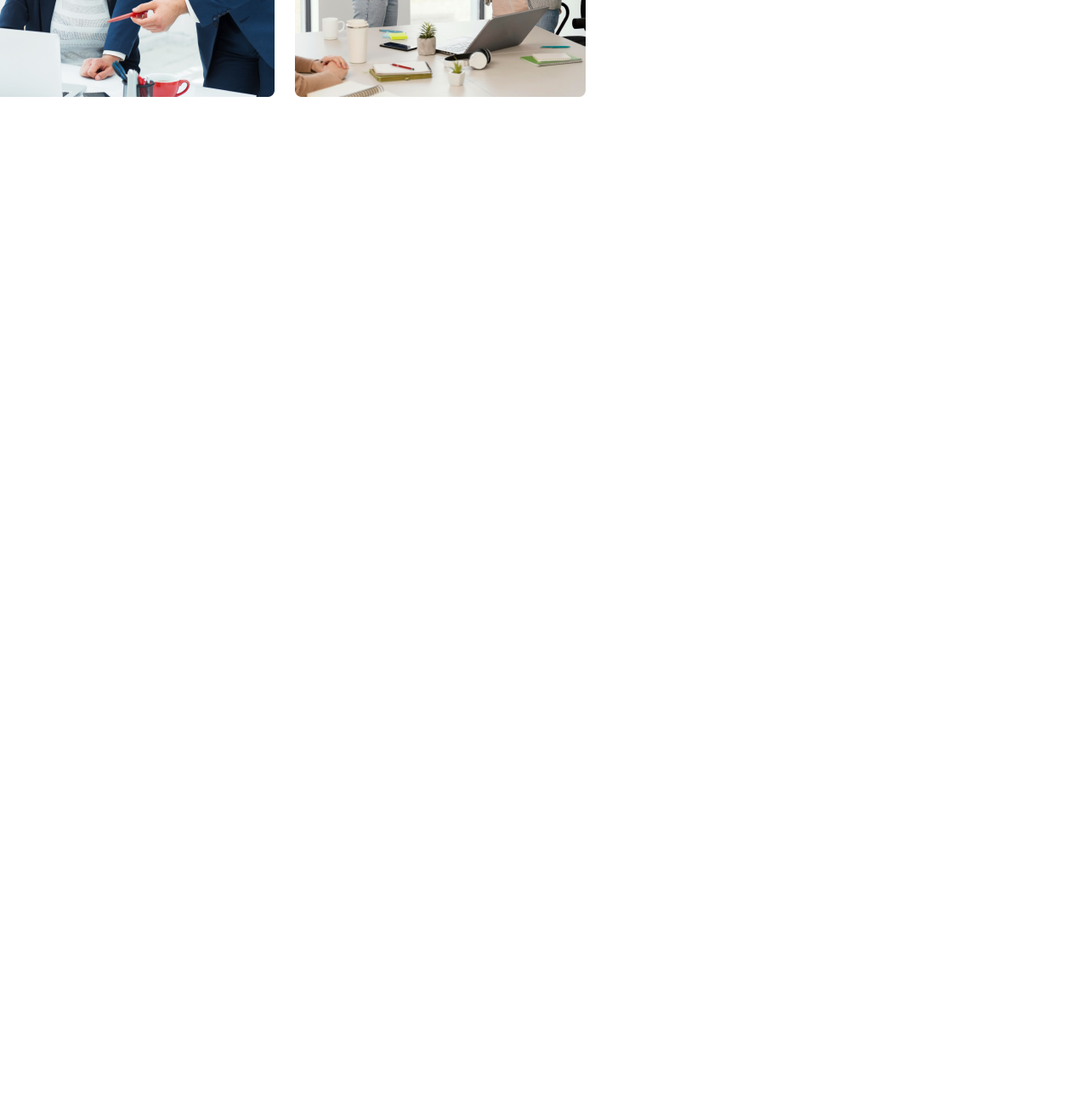
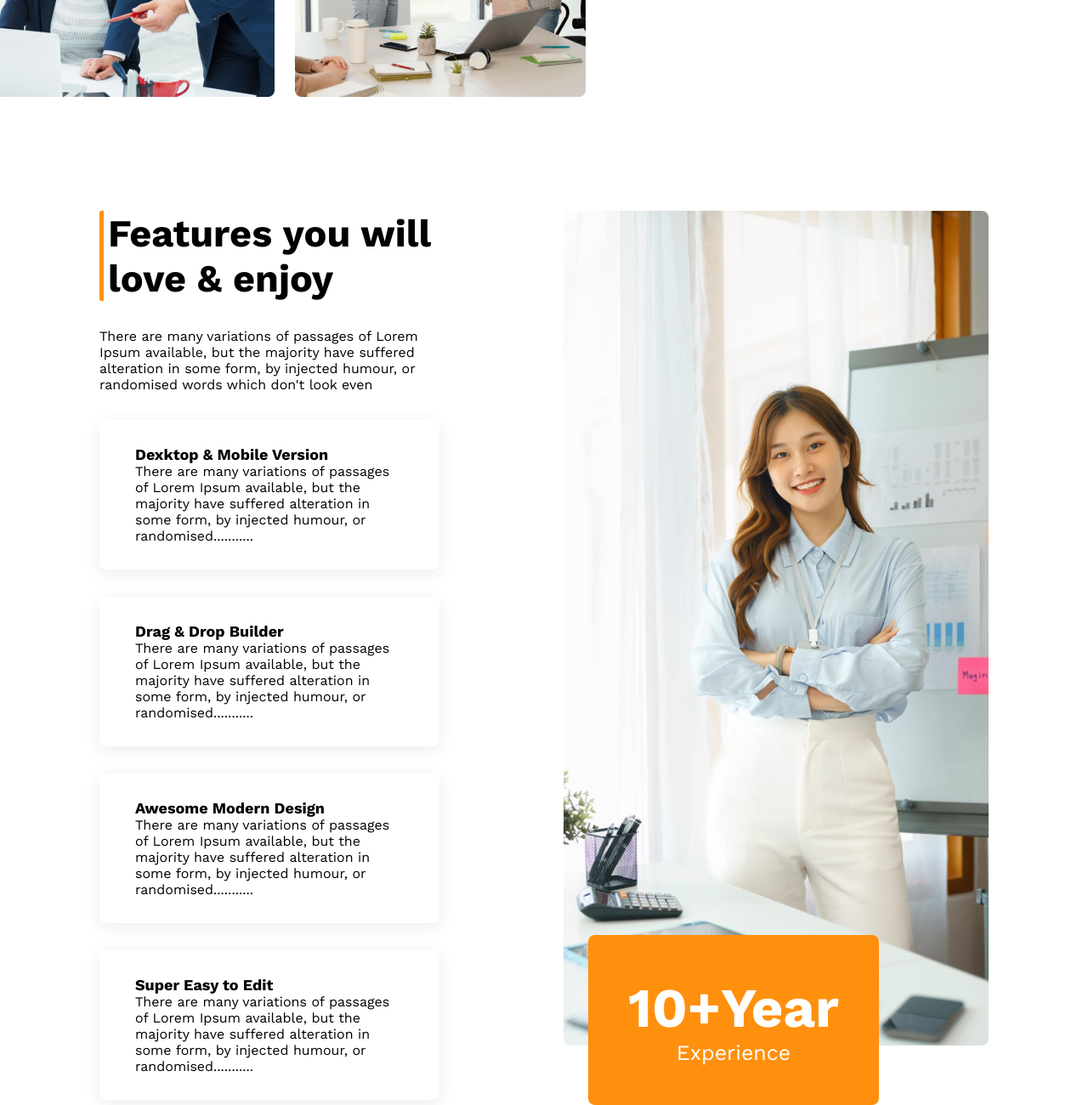
Before and after one commit to afikAfikur/G3-Architacts-website, a plain HTML site: page index.html in a window 1280 px wide. Shown: the part 2009-3309 px from the top of the page at 85% size. Before the commit the page ends 2127 px from the top, so only its background shows below. Drawn offline with nearby package versions, Linux system fonts and the light colour scheme.

Commit message:
Done with second section

```diff
--- a/index.html
+++ b/index.html
@@ -63,6 +63,37 @@
                 </div>
             </div>
         </section>
+        <section>
+            <div class="second_se work-sans-first ">
+                <div class="flexing">
+
+                    <div class="container_ingri">
+                        <div><h1  class="love">Features you will <br> love & enjoy</h1></div>
+
+                        <p class="hiji">There are many variations of passages of Lorem Ipsum available, but the majority have suffered alteration in some form, by injected humour, or randomised words which don't look even</p>
+                        <div class="items_inside whitning"><h6 class="biji">Dexktop & Mobile Version</h6>
+                        <p class="hiji">There are many variations of passages of Lorem Ipsum available, but the majority have suffered alteration in some form, by injected humour, or randomised...........</p></div>
+                        <div class="items_inside whitning "><h6 class="biji">Drag & Drop Builder</h6>
+                        <p class="hiji">There are many variations of passages of Lorem Ipsum available, but the majority have suffered alteration in some form, by injected humour, or randomised...........</p></div>
+                        <div class="items_inside whitning"><h6 class="biji">Awesome Modern Design</h6>
+                        <p class="hiji">There are many variations of passages of Lorem Ipsum available, but the majority have suffered alteration in some form, by injected humour, or randomised...........</p></div>
+                        <div class="items_inside whitning"><h6 class="biji">Super Easy to Edit</h6>
+                        <p class="hiji">There are many variations of passages of Lorem Ipsum available, but the majority have suffered alteration in some form, by injected humour, or randomised...........</p></div>
+
+
+
+
+                    </div>
+                    <div class="container_ingri_img">
+
+                    </div>
+                </div>
+                <div class="ten_year">
+                    <h1 class="year">10+Year</h1>
+                    <h6 class="experience">Experience</h6>
+                </div>
+            </div>
+        </section>
     </main>
     <footer>
 
--- a/styles/index.css
+++ b/styles/index.css
@@ -136,8 +136,86 @@ header{
     margin-top: 32px;
     margin-left: 0px;
 }
+.love{
+    font-weight: bold;
+    font-size: 45px;
+    margin: 0px;
+    padding-left: 5px;
+    border-left: 5px solid rgba(255, 144, 14, 1);
+    border-radius: 2px;
+}
+.hiji{
+    font-weight: normal;
+    font-size: 16px;
+    margin: 0px;
+}
+.biji{
+    font-weight: bold;
+    font-size: 18px;
+    margin: 0px;
+}
+.container_ingri_img{
+    width: 500px;
+    height: 982px;
+    background-image:url(/images/architect.png) ;
+    background-size: cover;
+    background-position: center;
+    border-radius: 8px;
+}
+.flexing{
+    margin-top: 130px;
+    display: flex;
+    flex-direction: row;
+    gap: 146px;
+    justify-content: center;
+    align-items: center;
+}
+.container_ingri{
+    width: 400px;
+    height: 982px;
+    display: flex;
+    flex-direction: column;
+    gap: 32px;
+}
+.year{
+    font-size: 65px;
+    font-weight: bold;
+    margin: 0px;
+}
+.experience{
+    font-size: 25px;
+    font-weight: normal;
+    margin: 0px;
+}
+.ten_year{
+    width: 342px;
+    height: 200px;
+    border-radius: 8px;
+    background-color: rgba(255, 144, 14, 1);
+    color: white;
+    display: flex;
+    flex-direction: column;
+    justify-content: center;
+    align-items: center;
+    position: absolute;
+    left: 692px;
+    bottom: -70px;
+    z-index: 1;
+}
+.second_se{
+    position: relative;
 
+}
+.whitning{
 
+}
+.items_inside{
+    padding: 30px 42px;
+ background-color: rgba(255, 255, 255, 1);
+     box-shadow: 0 4px 20px rgba(0, 0, 0, 0.08);
+
+     border-radius: 8px;
+}
 /* Here comes the media query  */
 @media screen and (max-width: 576px) {
     .tittle {
```
